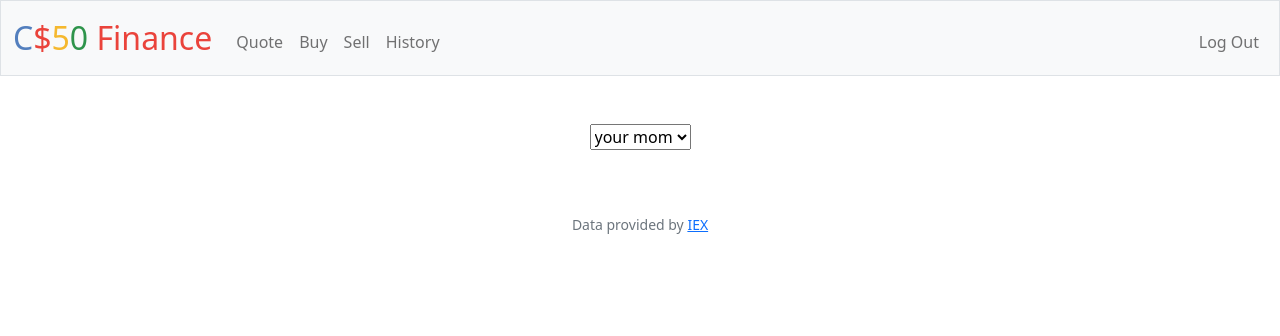
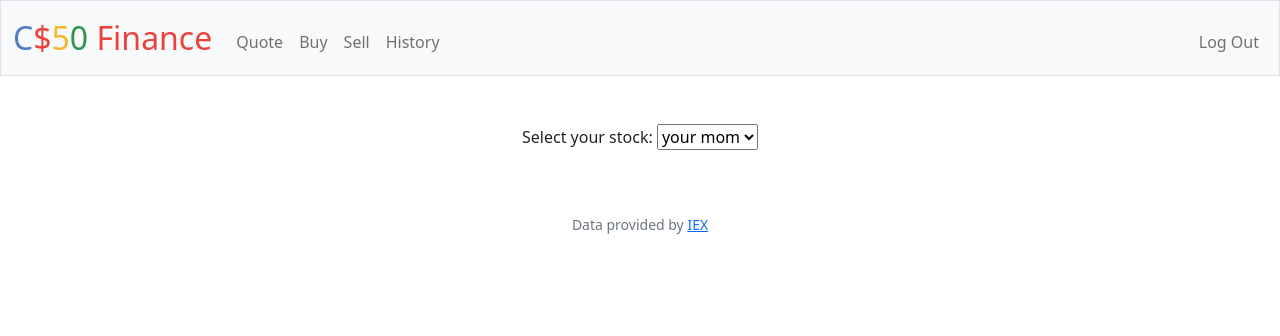
Before and after one commit to H3nry-T/cs50-copy, a Flask app: page /sell in a window 1280 px wide. Shown: the top 336 px of the page. Run offline with Flask 2, Linux system fonts and the light colour scheme; a user stored in the database is signed in; some libraries are stand-ins or nearby versions.

Commit message:
Wed, Nov 2, 2022, 8:31 AM +00:00

```diff
--- a/pset9/finance/templates/sell.html
+++ b/pset9/finance/templates/sell.html
@@ -3,6 +3,7 @@
 {% block main %}
     <form action="/sell" method="post">
         <div class="mb-3 mx-auto w-auto">
+            <label for="ticker"> Select your stock: </label>
             <select class="ticker">
                 <option deselect value="yourmom"> your mom </option>
             </select>
```
